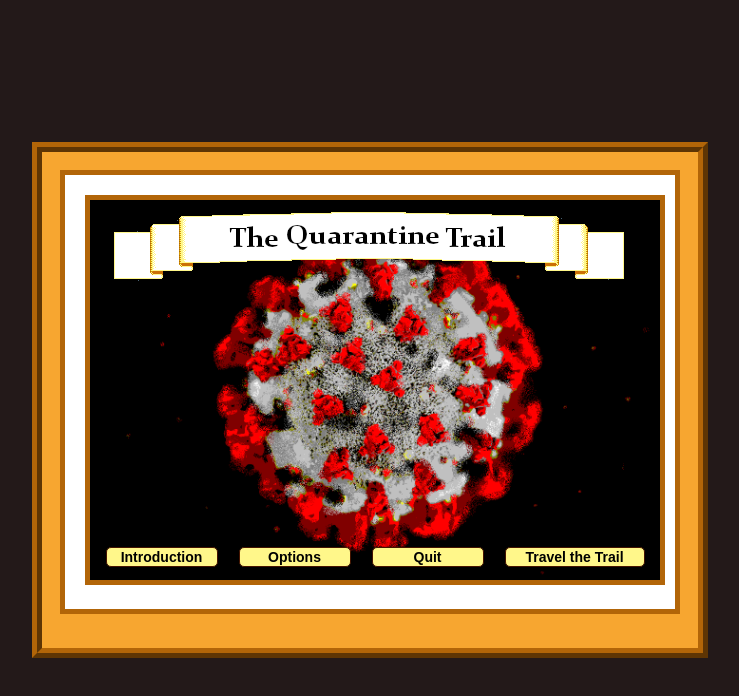
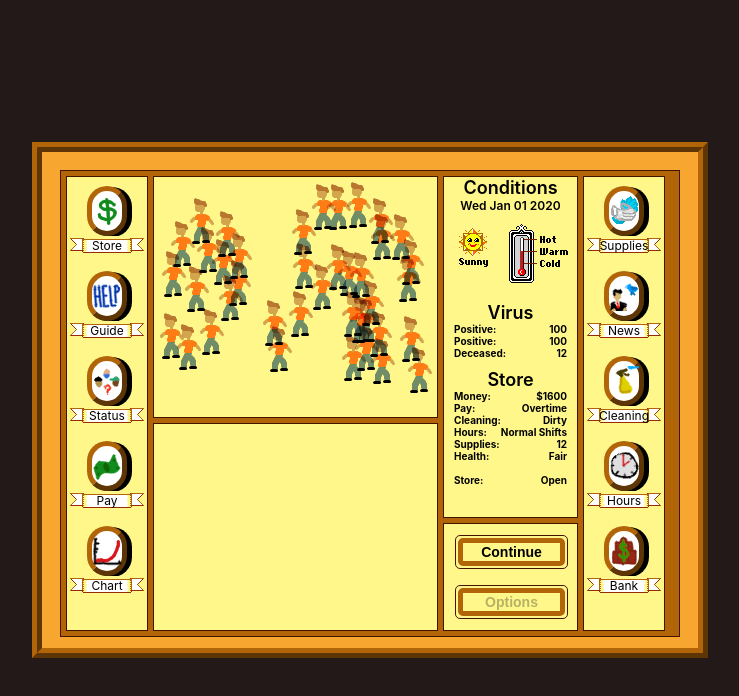
Before and after one commit to Macflash/quarantine-trail, a React (Create React App) app: page / in a window 1280 px wide. Shown: the top 696 px of the page, without its empty margins (270-1009 px from the left). Built offline with nearby package versions, Linux system fonts and the light colour scheme.

Commit message:
update state and add news

```diff
--- a/src/App.tsx
+++ b/src/App.tsx
@@ -53,7 +53,8 @@ function App() {
 
   type Stage = "Menu" | "Intro" | "PickNames" | "Game";
 
-  const [stage, setStage] = React.useState<Stage>("Menu");
+  const fastStart = true;
+  const [stage, setStage] = React.useState<Stage>(window.location.href.indexOf("localhost") >= 0  && fastStart ? "Game" : "Menu");
 
   let layout = <Layout />;
 
--- a/src/components/layout.tsx
+++ b/src/components/layout.tsx
@@ -24,6 +24,9 @@ import LongShift from '../images/longshift.png';
 import CleanGreat from '../images/cleangreat.png';
 import CleanOk from '../images/cleanok.png';
 import CleanBad from '../images/cleanbad.png';
+
+import Tweet from '../images/shitnews.png';
+
 
 import { StoreDisplay } from './storeDisplay';
 import { BarDisplay } from './barDisplay';
@@ -85,18 +88,51 @@ export type PayQuality = "Double Overtime" | "Overtime" | "Minimum Wage";
 export type HourQuality = "Short Shifts" | "Normal Shifts" | "Grueling shifts";
 export type CleaningQuality = "Pristine" | "Ok" | "Dirty";
 
+export type Callback = () => void;
+export type Setter<T> = (newValue: T) => void;
+
+function useStateAndView<T>(defaultValue: T, onChange?: () => void): [T, Setter<T>] {
+    const [state, setState] = React.useState<T>(defaultValue);
+
+    const changeState = React.useCallback((newValue: T) => {
+        setState(newValue);
+        onChange?.();
+    }, [setState, onChange]);
+
+    return [state, changeState];
+}
+
 export const Layout: React.FC = props => {
-    const [payQ, setPayQ] = React.useState<PayQuality>("Overtime");
-    const [hourQ, setHourQ] = React.useState<HourQuality>("Normal Shifts");
-    const [cleanQ, setCleanQ] = React.useState<CleaningQuality>("Dirty");
+    const [paused, setPaused] = React.useState(true);
+    const Pause = React.useCallback(() => setPaused(true), [setPaused]);
+
+    const [view, setView] = useStateAndView<View>("Store", Pause);
+    const ResetView = React.useCallback(() => setView("Store"), [setView]);
+
+    const [payQ, setPayQ] = useStateAndView<PayQuality>("Overtime", ResetView);
+    const [hourQ, setHourQ] = useStateAndView<HourQuality>("Normal Shifts", ResetView);
+    const [cleanQ, setCleanQ] = useStateAndView<CleaningQuality>("Dirty", ResetView);
+
+    const [date, setDate] = React.useState<Date>(new Date("01/01/2020"));
+
+    const [log, setLog] = React.useState<string[]>([]);
+
+    React.useEffect(() => {
+        // advance the days!
+        if (!paused) {
+            setTimeout(() => {
+                let newDate = new Date(date);
+                newDate.setDate(newDate.getDate() + 1);
+                setDate(newDate);
+            }, 4000);
+        }
+    }, [paused, date])
 
     React.useEffect(() => {
         var audio = new Audio(intro_theme);
         audio.volume = .25;
         audio.play();
     }, []);
-
-    const [view, setView] = React.useState<View>("Store");
 
     let centerMenu = <StoreDisplay customers={40} height={220} width={280} />;
     switch (view) {
@@ -137,13 +173,16 @@ export const Layout: React.FC = props => {
             centerMenu = <BarDisplay values={[1, 3, 6, 13]} />;
             break;
         case "Bank":
-            centerMenu = <div style={{padding: 5}}>
-                <div style={{textAlign: "left"}}>Welcome to the bank</div>
-                <div style={{textAlign: "left"}}>You owe $0</div>
+            centerMenu = <div style={{ padding: 5 }}>
+                <div style={{ textAlign: "left" }}>Welcome to the bank</div>
+                <div style={{ textAlign: "left" }}>You owe $0</div>
                 <div>
-                    <button style={{...buttonStyle, width: 150}}>Borrow $1000</button>
+                    <button style={{ ...buttonStyle, width: 150 }}>Borrow $1000</button>
                 </div>
             </div>;
+            break;
+        case "News":
+            centerMenu = <img width="100%" src={Tweet} />;
             break;
     }
 
@@ -167,20 +206,20 @@ export const Layout: React.FC = props => {
         <div style={{ display: "flex", flexDirection: "column", width: 140 }}>
             <div style={{ ...basicBoxStyle, flex: "auto", textAlign: "center" }}>
                 <div style={{ ...headerStyle }}>Conditions</div>
-                <div style={{ fontSize: 12, fontWeight: 600 }}>April 3, 2020</div>
+                <div style={{ fontSize: 12, fontWeight: 600 }}>{date.toDateString()}</div>
 
                 <img src={Placeholder} />
 
                 <div style={{ ...headerStyle, marginTop: 10 }}>Virus</div>
                 <div style={{ ...bodyStyle }}>
-                <BodyRow left="Positive:" right="100" />
+                    <BodyRow left="Positive:" right="100" />
                     <BodyRow left="Positive:" right="100" />
                     <BodyRow left="Deceased:" right="12" />
                 </div>
 
                 <div style={{ ...headerStyle, marginTop: 10 }}>Store</div>
                 <div style={{ ...bodyStyle }}>
-                <BodyRow left="Money:" right="$1600" />
+                    <BodyRow left="Money:" right="$1600" />
                     <BodyRow left="Pay:" right={payQ} />
                     <BodyRow left="Cleaning:" right={cleanQ} />
                     <BodyRow left="Hours:" right={hourQ} />
@@ -192,10 +231,10 @@ export const Layout: React.FC = props => {
             </div>
             <div style={{ ...basicBoxStyle }}>
                 <div style={{ padding: 5, margin: 6 }}>
-                    <span style={buttonWrapperStyle}><button style={buttonStyle}>Continue</button></span>
+                    <span style={buttonWrapperStyle}><button style={buttonStyle} onClick={() => setPaused(!paused)}>{paused ? "Continue" : "Time out"}</button></span>
                 </div>
-                <div style={{padding: 5, margin: 6 }}>
-                    <span style={buttonWrapperStyle}><button style={buttonStyle}>Options</button></span>
+                <div style={{ padding: 5, margin: 6 }}>
+                    <span style={buttonWrapperStyle}><button style={buttonStyle} disabled>Options</button></span>
                 </div>
             </div>
         </div>
@@ -210,8 +249,8 @@ export const Layout: React.FC = props => {
     </div>;
 }
 
-export const BodyRow: React.FC<{left: string, right: string}> = props => {
-    return <div style={{display: "flex", justifyContent: "space-between"}}>
+export const BodyRow: React.FC<{ left: string, right: string }> = props => {
+    return <div style={{ display: "flex", justifyContent: "space-between" }}>
         <div>{props.left}</div>
         <div>{props.right}</div>
     </div>;
```
Also changed, not shown: src/images/shitnews.png (added).
